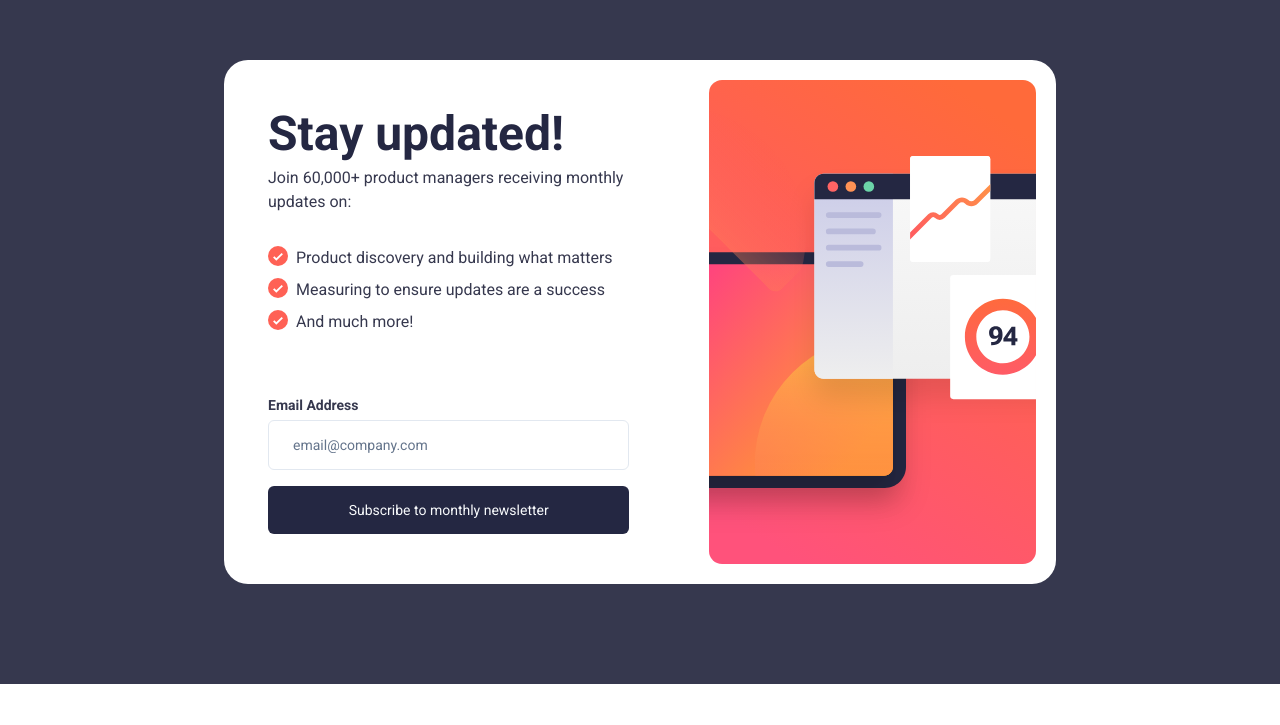
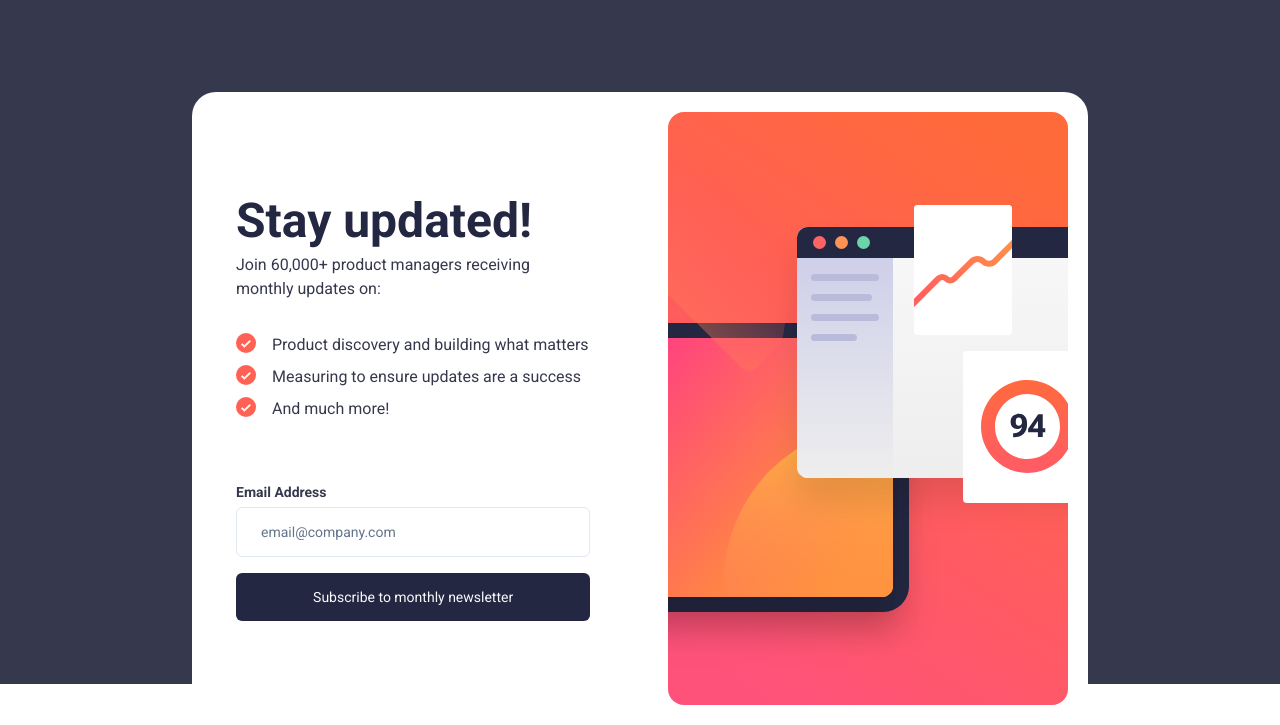
Before and after one commit to giannis198/Newsletter-sign-up-form-with-success-message, a Next.js app: page / in a window 1280 px wide. Shown: the part 116-841 px from the top of the page. Before the commit the page ends 800 px from the top, so only its background shows below. Built offline with nearby package versions, Linux system fonts and the light colour scheme.

Commit message:
text section resized

```diff
--- a/app/page.tsx
+++ b/app/page.tsx
@@ -3,8 +3,8 @@ import Image from "next/image";
 
 const page = () => {
   return (
-    <section className="md:bg-charcoal_gray h-screen md:pt-44">
-      <div className="md:w-[65%] mx-auto md:px-5 md:py-5 md:flex gap-14 items-center bg-white rounded-3xl">
+    <section className="md:bg-charcoal_gray h-screen md:pt-52">
+      <div className="md:w-[70%] mx-auto md:px-5 md:py-5 md:flex items-center justify-between bg-white rounded-3xl">
         <div className="md:hidden mx-auto pb-10 flex justify-center">
           <Image
             src="/illustration-sign-up-mobile.svg"
@@ -18,11 +18,11 @@ const page = () => {
             src="/illustration-sign-up-desktop.svg"
             alt="Front End Mentor"
             width={400}
-            height={400}
+            height={593}
           />
         </div>
 
-        <div className="text-charcoal_gray px-6 ">
+        <div className="text-charcoal_gray px-6 md:w-[47%] ">
           <h1 className="font-bold text-dark_slate_gray  text-5xl pb-2">
             Stay updated!
           </h1>
@@ -30,18 +30,18 @@ const page = () => {
             Join 60,000+ product managers receiving monthly updates on:
           </p>
 
-          <div className="flex gap-2 items-start pb-2">
+          <div className="flex gap-4 items-start pb-2">
             <Image
               src="/icon-list.svg"
               height={20}
               width={20}
               alt="list icon"
             />
-            <p className="text-charcoal_gray">
+            <p className="text-charcoal_gray flex-1">
               Product discovery and building what matters
             </p>
           </div>
-          <div className="text-charcoal_gray flex gap-2 items-start pb-2">
+          <div className="text-charcoal_gray flex flex-1 gap-4 items-start pb-2">
             <Image
               src="/icon-list.svg"
               height={20}
@@ -50,7 +50,7 @@ const page = () => {
             />
             <p>Measuring to ensure updates are a success</p>
           </div>
-          <div className="text-charcoal_gray flex gap-2 items-start pb-16">
+          <div className="text-charcoal_gray flex flex-1 gap-4 items-start pb-16">
             <Image
               src="/icon-list.svg"
               height={20}
```
